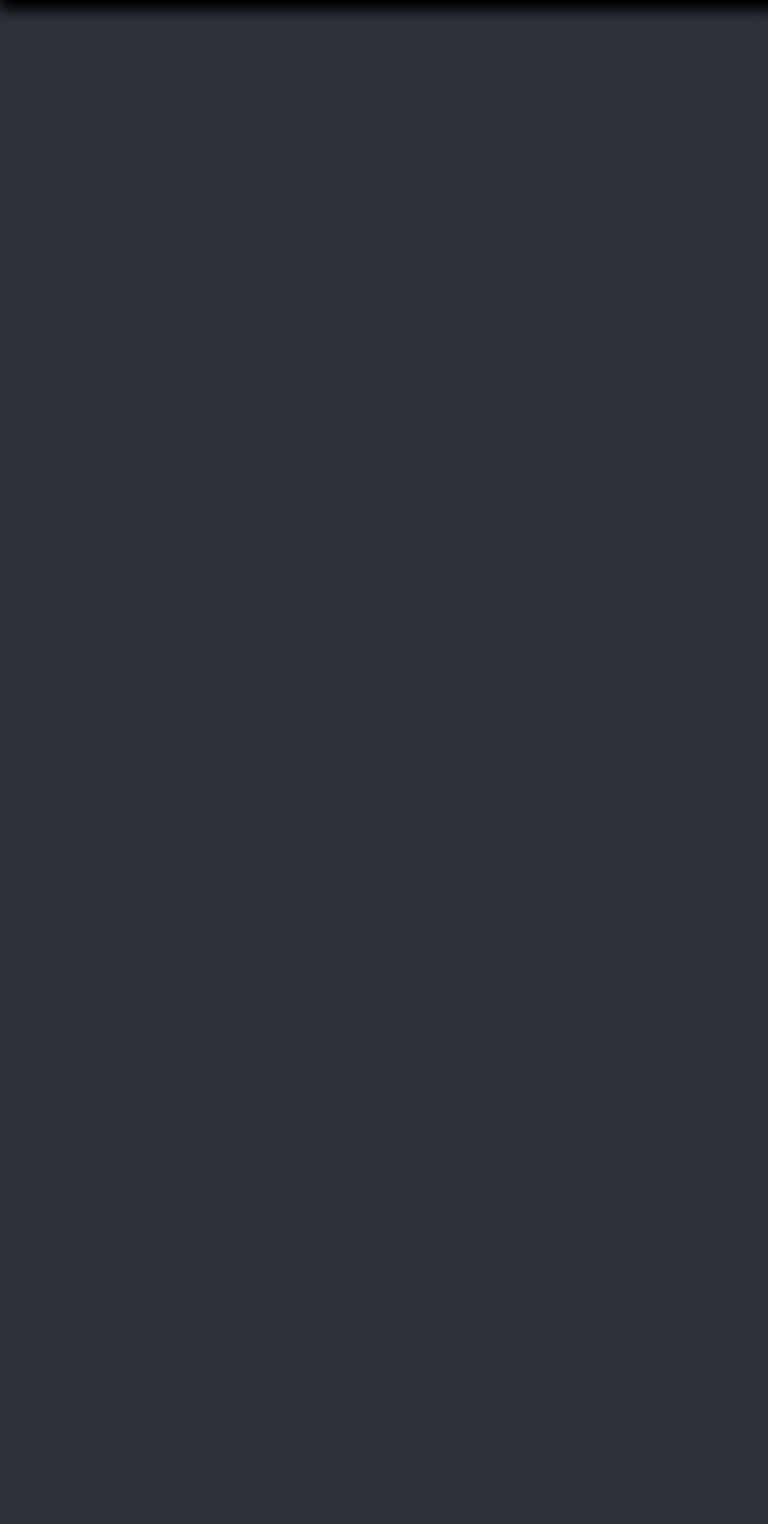
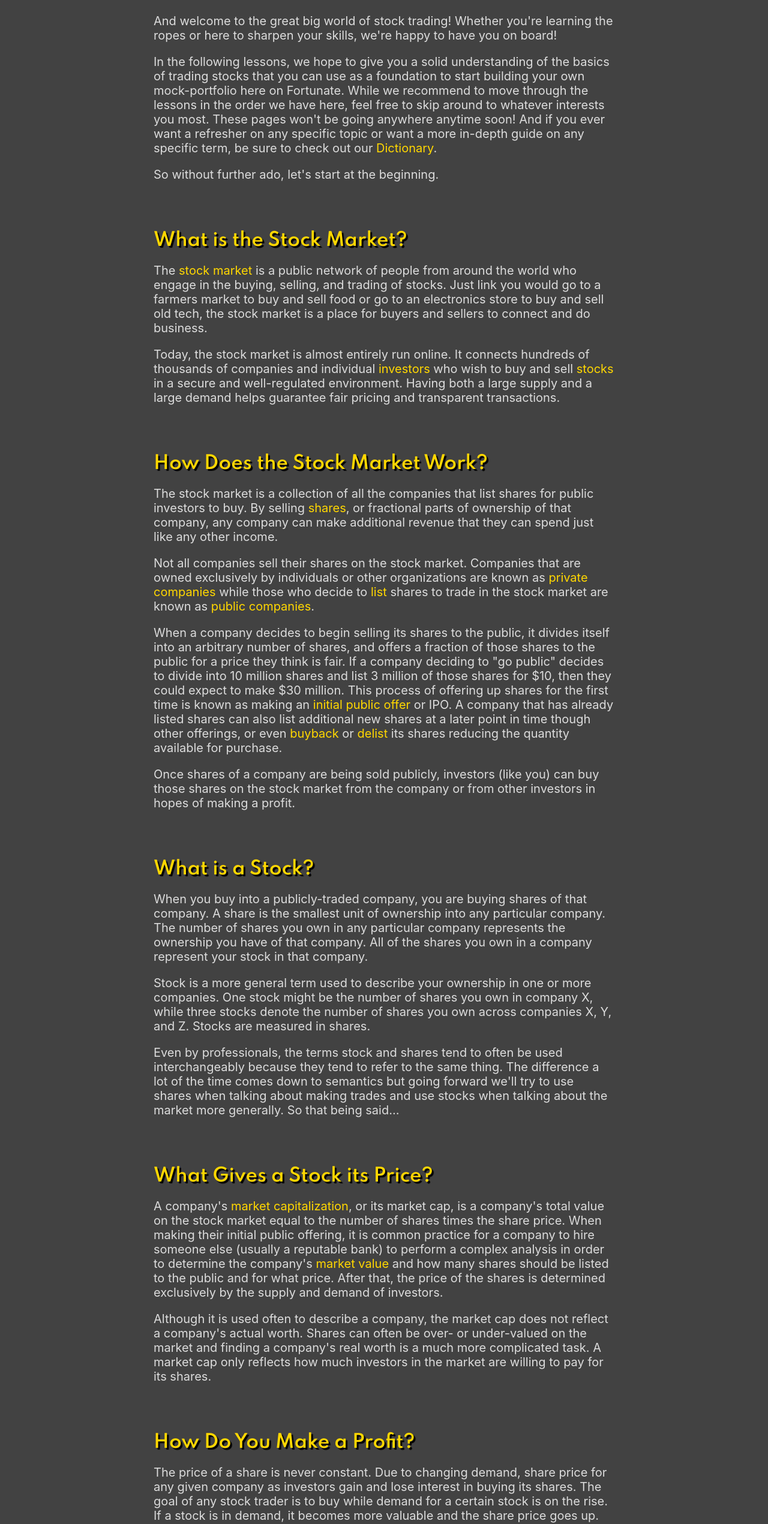
Before and after one commit to acm-projects/Fortunate, a React (Create React App) app in the folder frontend/fortunate/: page /learn/intro in a window 1280 px wide. Shown: the part 241-2782 px from the top of the page at 60% size. Before the commit the page ends 800 px from the top, so only its background shows below. Built offline with nearby package versions, Linux system fonts and the light colour scheme.

Commit message:
Added Intro Lesson

```diff
--- a/frontend/fortunate/src/App.js
+++ b/frontend/fortunate/src/App.js
@@ -14,6 +14,7 @@ import signup from "./pages/signup";
 import home from "./pages/home";
 import portfolio from "./pages/portfolio";
 import dictionary from "./pages/dictionary";
+import introduction from "./pages/lessons/introduction";
 
 // TODO: Authenticate Log-in with jwt-decode and AuthRoute
 
@@ -43,6 +44,11 @@ class App extends Component {
 								path="/dictionary"
 								component={dictionary}
 							/>
+							<Route
+								exact
+								path="/learn/intro"
+								component={introduction}
+							/>
 						</Switch>
 					</div>
 					<Footer />
--- a/frontend/fortunate/src/components/Footer.js
+++ b/frontend/fortunate/src/components/Footer.js
@@ -52,7 +52,7 @@ const Footer = () => {
 									</a>
 								</Grid>
 								<Grid item xs={1}>
-									<a href="#lessons">
+									<a href="/learn/intro">
 										<Button text="Courses" />
 									</a>
 								</Grid>
--- a/frontend/fortunate/src/components/Header.js
+++ b/frontend/fortunate/src/components/Header.js
@@ -269,7 +269,7 @@ export default function Header() {
 									</a>
 								</Grid>
 								<Grid item>
-									<a href="#lessons">
+									<a href="/learn/intro">
 										<Button text="Courses" />
 									</a>
 								</Grid>
--- a/frontend/fortunate/src/pages/home.js
+++ b/frontend/fortunate/src/pages/home.js
@@ -98,9 +98,8 @@ const Home = () => {
 										ligula in libero. Sed dignissim lacinia
 										dictionary.{" "}
 										<a href="/dictionary" target="_blank">
-											{" "}
-											dic{" "}
-										</a>{" "}
+											dic
+										</a>
 									</p>
 								</div>
 								<Buffer />
--- /dev/null
+++ b/frontend/fortunate/src/pages/lessons/introduction.js
@@ -0,0 +1,195 @@
+import React, { Component } from "react";
+import "./lessons.css";
+
+class Introduction extends Component {
+	render() {
+		return (
+			<div>
+				<h3>Welcome to Fortunate!</h3>
+				<p>
+					And welcome to the great big world of stock trading! Whether
+					you're learning the ropes or here to sharpen your skills,
+					we're happy to have you on board!
+				</p>
+				<p>
+					In the following lessons, we hope to give you a solid
+					understanding of the basics of trading stocks that you can
+					use as a foundation to start building your own
+					mock-portfolio here on Fortunate. While we recommend to move
+					through the lessons in the order we have here, feel free to
+					skip around to whatever interests you most. These pages
+					won't be going anywhere anytime soon! And if you ever want a
+					refresher on any specific topic or want a more in-depth
+					guide on any specific term, be sure to check out our{" "}
+					<a href="/dictionary">Dictionary</a>.
+				</p>
+				<p>So without further ado, let's start at the beginning.</p>
+
+				<div className="buffer" />
+
+				<h3>What is the Stock Market?</h3>
+				<p>
+					The {def("stock market")} is a public network of people from
+					around the world who engage in the buying, selling, and
+					trading of stocks. Just link you would go to a farmers
+					market to buy and sell food or go to an electronics store to
+					buy and sell old tech, the stock market is a place for
+					buyers and sellers to connect and do business.
+				</p>
+				<p>
+					Today, the stock market is almost entirely run online. It
+					connects hundreds of thousands of companies and individual{" "}
+					{def("investors")} who wish to buy and sell {def("stocks")}{" "}
+					in a secure and well-regulated environment. Having both a
+					large supply and a large demand helps guarantee fair pricing
+					and transparent transactions.
+				</p>
+
+				<div className="buffer" />
+
+				<h3>How Does the Stock Market Work?</h3>
+				<p>
+					The stock market is a collection of all the companies that
+					list shares for public investors to buy. By selling{" "}
+					{def("shares")}, or fractional parts of ownership of that
+					company, any company can make additional revenue that they
+					can spend just like any other income.
+				</p>
+				<p>
+					Not all companies sell their shares on the stock market.
+					Companies that are owned exclusively by individuals or other
+					organizations are known as {def("private companies")} while
+					those who decide to {def("list")} shares to trade in the
+					stock market are known as {def("public companies")}.
+				</p>
+				<p>
+					When a company decides to begin selling its shares to the
+					public, it divides itself into an arbitrary number of
+					shares, and offers a fraction of those shares to the public
+					for a price they think is fair. If a company deciding to "go
+					public" decides to divide into 10 million shares and list 3
+					million of those shares for $10, then they could expect to
+					make $30 million. This process of offering up shares for the
+					first time is known as making an{" "}
+					{def("initial public offer (ipo)", "initial public offer")}{" "}
+					or IPO. A company that has already listed shares can also
+					list additional new shares at a later point in time though
+					other offerings, or even {def("buyback")} or {def("delist")}{" "}
+					its shares reducing the quantity available for purchase.
+				</p>
+				<p>
+					Once shares of a company are being sold publicly, investors
+					(like you) can buy those shares on the stock market from the
+					company or from other investors in hopes of making a profit.
+				</p>
+
+				<div className="buffer" />
+
+				<h3>What is a Stock?</h3>
+				<p>
+					When you buy into a publicly-traded company, you are buying
+					shares of that company. A share is the smallest unit of
+					ownership into any particular company. The number of shares
+					you own in any particular company represents the ownership
+					you have of that company. All of the shares you own in a
+					company represent your stock in that company.
+				</p>
+				<p>
+					Stock is a more general term used to describe your ownership
+					in one or more companies. One stock might be the number of
+					shares you own in company X, while three stocks denote the
+					number of shares you own across companies X, Y, and Z.
+					Stocks are measured in shares.
+				</p>
+				<p>
+					Even by professionals, the terms stock and shares tend to
+					often be used interchangeably because they tend to refer to
+					the same thing. The difference a lot of the time comes down
+					to semantics but going forward we'll try to use shares when
+					talking about making trades and use stocks when talking
+					about the market more generally. So that being said…
+				</p>
+
+				<div className="buffer" />
+
+				<h3>What Gives a Stock its Price?</h3>
+				<p>
+					A company's {def("market capitalization")}, or its market
+					cap, is a company's total value on the stock market equal to
+					the number of shares times the share price. When making
+					their initial public offering, it is common practice for a
+					company to hire someone else (usually a reputable bank) to
+					perform a complex analysis in order to determine the
+					company's {def("market value")} and how many shares should
+					be listed to the public and for what price. After that, the
+					price of the shares is determined exclusively by the supply
+					and demand of investors.
+				</p>
+				<p>
+					Although it is used often to describe a company, the market
+					cap does not reflect a company's actual worth. Shares can
+					often be over- or under-valued on the market and finding a
+					company's real worth is a much more complicated task. A
+					market cap only reflects how much investors in the market
+					are willing to pay for its shares.
+				</p>
+
+				<div className="buffer" />
+
+				<h3>How Do You Make a Profit?</h3>
+				<p>
+					The price of a share is never constant. Due to changing
+					demand, share price for any given company as investors gain
+					and lose interest in buying its shares. The goal of any
+					stock trader is to buy while demand for a certain stock is
+					on the rise. If a stock is in demand, it becomes more
+					valuable and the share price goes up. Then investors can
+					sell their shares they bought at a lower price to other
+					investors at the current market price and profit the
+					difference. This is where the popular saying "buy low, sell
+					high" comes from, or the just as appropriate "buy high, sell
+					higher".
+				</p>
+				<p>
+					But just like stock prices can go up, they can just as
+					easily fall and investors will often have to sell shares at
+					a lower price then what they purchased them at, losing them
+					money. This is why buying and selling stocks is a big risk.
+					There are no guarantees for what the market price of a share
+					will be at a future point in time. The best you can do is
+					learn from experience how to read the market to make the
+					best educated guess for when the share price is going to go
+					up in the future.
+				</p>
+				<p>
+					And that's where we come in. Here on Fortunate, we let you
+					buy stocks with fake money, allowing you to gain real
+					experience in the market at no risk to your wallet. And if
+					you keep following our lessons, you'll learn not just
+					everything you need to know to gain the confidence you need
+					to start trading, but also the best strategies for trading
+					to ensure you're maximizing each chance you take to turn a
+					profit.
+				</p>
+
+				<div className="buffer" />
+			</div>
+		);
+	}
+}
+
+// Creates a link to the dictionary definiion of a term
+function def(term, text) {
+	// Removes "s" or "ies" in term if the word is used as a plural in context
+	if (term.substring(term.length - 3, term.length) == "ies") {
+		text = term;
+		term = term.substring(0, term.length - 3) + "y";
+	} else if (term.charAt(term.length - 1) == "s") {
+		text = term;
+		term = term.substring(0, term.length - 1);
+	}
+
+	return <a href={"/dictionary#" + term.toLowerCase()}>{text || term}</a>;
+}
+
+export default Introduction;
--- /dev/null
+++ b/frontend/fortunate/src/pages/lessons/lessons.css
@@ -0,0 +1,22 @@
+h3 {
+	color: gold;
+	font-family: "Spartan", sans-serif;
+	font-size: 30px;
+	margin-bottom: 0;
+	margin-inline: 20vw;
+	margin-top: 2.5em;
+	text-align: left;
+	text-shadow: 3px 3px 1px black;
+}
+
+p {
+	color: gainsboro;
+	font-size: 20px;
+	margin-block: 1em;
+	margin-inline: 20vw;
+	text-align: left;
+}
+
+.buffer {
+	margin-bottom: 5rem;
+}
```
